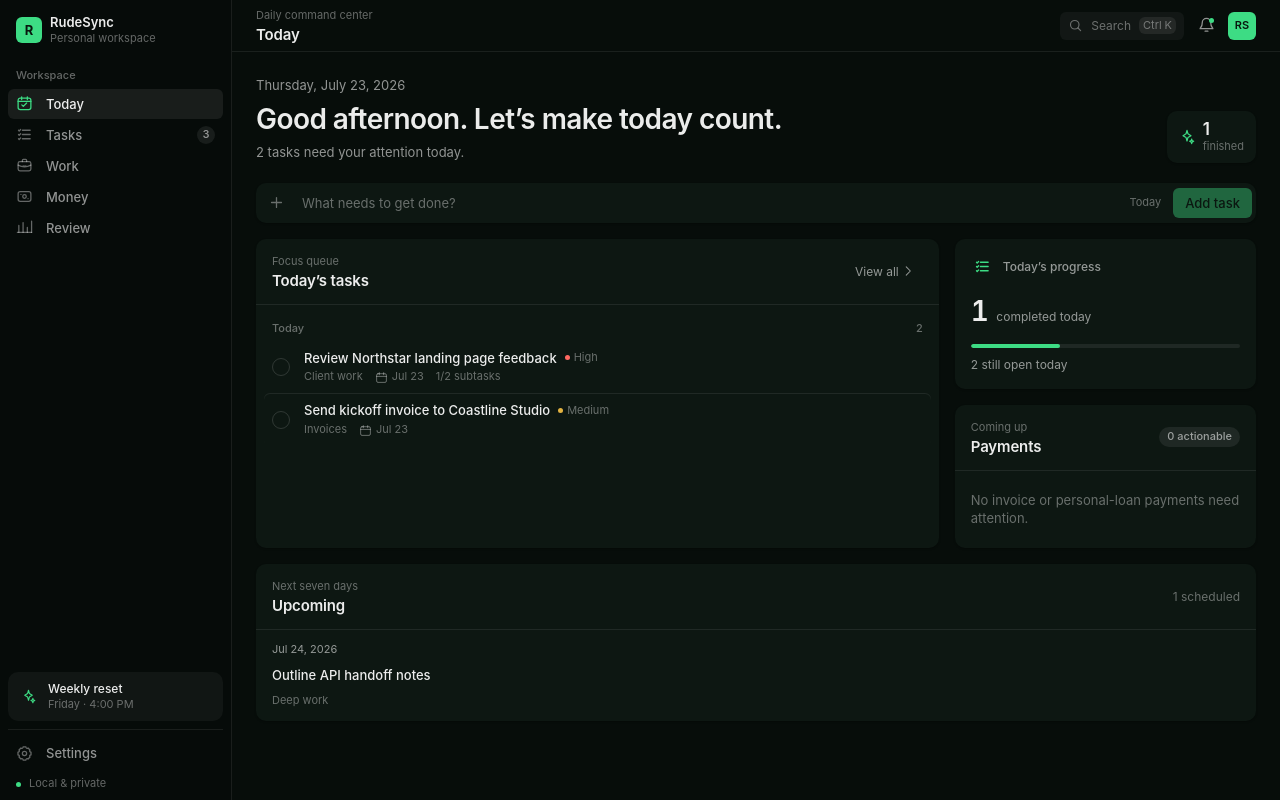
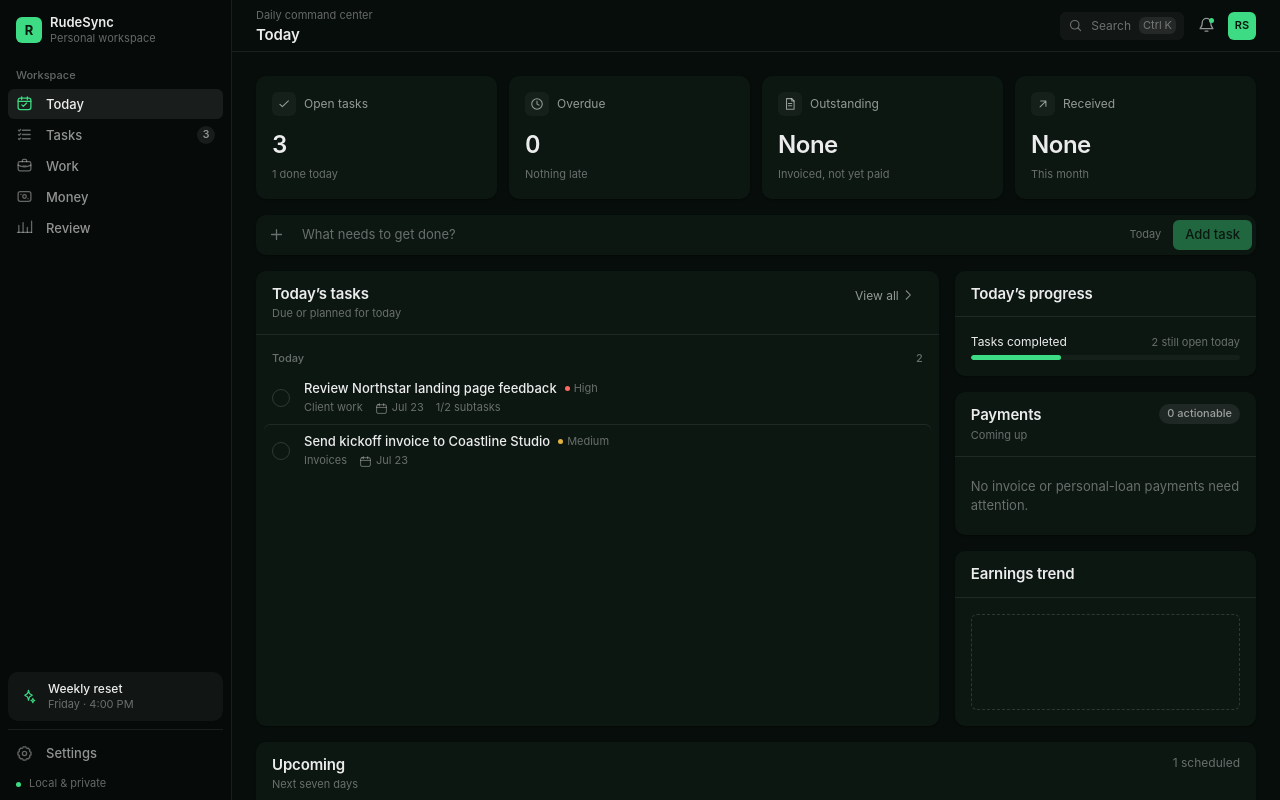
Before and after one commit to muyu0703/RudeSync, a Svelte app: page / in a window 1280 px wide. Built offline with nearby package versions, Linux system fonts and the light colour scheme.

Commit message:
feat(ui): rebuild Today as a dashboard

```diff
--- a/src/App.svelte
+++ b/src/App.svelte
@@ -1,7 +1,12 @@
 <script lang="ts">
   import { onMount, tick } from "svelte";
+  import Card from "./lib/components/Card.svelte";
   import Icon from "./lib/components/Icon.svelte";
+  import MeterBar from "./lib/components/MeterBar.svelte";
+  import SectionHeader from "./lib/components/SectionHeader.svelte";
   import Sidebar from "./lib/components/Sidebar.svelte";
+  import StatCard from "./lib/components/StatCard.svelte";
+  import StatRow from "./lib/components/StatRow.svelte";
   import TaskRow from "./lib/components/TaskRow.svelte";
   import MoneyView from "./lib/features/money/MoneyView.svelte";
   import { handleInvoiceExport as exportInvoice } from "./lib/features/money/invoiceExport";
@@ -41,6 +46,14 @@
   } from "./lib/services/taskSync.ts";
   import type { AppSection, Task } from "./lib/types";
   import type { InvoiceExportDetail } from "./lib/features/money/types";
+  import {
+    openTaskCount,
+    completedTodayCount,
+    overdueTaskCount,
+    overdueInvoiceCount,
+    outstandingByCurrency,
+    receivedInMonth,
+  } from "./lib/features/dashboard/stats.ts";
 
   type TaskFilter =
     | "all"
@@ -156,6 +169,11 @@
       )
       .map((installment) => ({ loan, installment })),
   );
+  $: statOpen = openTaskCount(tasks);
+  $: statDoneToday = completedTodayCount(tasks, todayIso);
+  $: statOverdue = overdueTaskCount(tasks, todayIso) + overdueInvoiceCount(reviewInvoices, todayIso);
+  $: statOutstanding = outstandingByCurrency(reviewInvoices);
+  $: statReceived = receivedInMonth(reviewInvoices, todayIso);
   $: filteredTasks = tasks
     .filter((task) => {
       if (taskFilter === "today") return todayTasks.some((item) => item.id === task.id);
@@ -190,15 +208,6 @@
     settings: { eyebrow: "Your workspace", title: "Settings" },
   };
 
-  function longDate(date = new Date()): string {
-    return new Intl.DateTimeFormat("en-US", {
-      weekday: "long",
-      month: "long",
-      day: "numeric",
-      year: "numeric",
-    }).format(date);
-  }
-
   function displayDate(value: string): string {
     const date = new Date(`${value.slice(0, 10)}T12:00:00`);
     if (Number.isNaN(date.getTime())) return value;
@@ -215,13 +224,6 @@
       day: "numeric",
       year: "numeric",
     }).format(date);
-  }
-
-  function greeting(): string {
-    const hour = new Date().getHours();
-    if (hour < 12) return "Good morning";
-    if (hour < 18) return "Good afternoon";
-    return "Good evening";
   }
 
   function localDayFromTimestamp(value: string): string {
@@ -286,6 +288,22 @@
     } catch {
       return `${currency} ${(minor / 100).toFixed(2)}`;
     }
+  }
+
+  function formatStatMoney(entry: { currency: string; amountMinor: number }): string {
+    return new Intl.NumberFormat("en-US", {
+      style: "currency",
+      currency: entry.currency,
+      minimumFractionDigits: 2,
+      maximumFractionDigits: 2,
+    }).format(entry.amountMinor / 100);
+  }
+
+  function extraCurrencies(entries: Array<{ currency: string; amountMinor: number }>): string {
+    return entries
+      .slice(1)
+      .map((entry) => formatStatMoney(entry))
+      .join(" · ");
   }
 
   async function loadTasks(): Promise<void> {
@@ -666,23 +684,36 @@
 
     <div class="content-scroll">
       {#if active === "today"}
-        <section class="today-intro">
-          <div>
-            <span class="date-line">{longDate()}</span>
-            <h2>{greeting()}. Let’s make today count.</h2>
-            <p>
-              {overdueTasks.length
-                ? `${overdueTasks.length} overdue and ${todayTasks.length} planned for today.`
-                : todayTasks.length
-                  ? `${todayTasks.length} ${todayTasks.length === 1 ? "task needs" : "tasks need"} your attention today.`
-                : "Your slate is clear. Capture the next useful thing."}
-            </p>
-          </div>
-          <div class="streak-chip">
-            <Icon name="spark" size={16} />
-            <div><strong>{completedTasks.length}</strong><span>finished</span></div>
-          </div>
-        </section>
+        <StatRow>
+          <StatCard
+            icon="check"
+            label="Open tasks"
+            value={String(statOpen)}
+            detail={`${statDoneToday} done today`}
+            tone="neutral"
+          />
+          <StatCard
+            icon="clock"
+            label="Overdue"
+            value={String(statOverdue)}
+            detail={statOverdue === 0 ? "Nothing late" : "Tasks and invoices"}
+            tone={statOverdue > 0 ? "danger" : "neutral"}
+          />
+          <StatCard
+            icon="invoice"
+            label="Outstanding"
+            value={statOutstanding.length ? formatStatMoney(statOutstanding[0]) : "None"}
+            detail={statOutstanding.length > 1 ? extraCurrencies(statOutstanding) : "Invoiced, not yet paid"}
+            tone={statOutstanding.length ? "warning" : "neutral"}
+          />
+          <StatCard
+            icon="arrow-up-right"
+            label="Received"
+            value={statReceived.length ? formatStatMoney(statReceived[0]) : "None"}
+            detail={statReceived.length > 1 ? extraCurrencies(statReceived) : "This month"}
+            tone={statReceived.length ? "positive" : "neutral"}
+          />
+        </StatRow>
 
         <form class="quick-add" on:submit|preventDefault={createQuickTask}>
           <span class="quick-plus"><Icon name="plus" size={17} /></span>
@@ -701,13 +732,14 @@
         </form>
 
         <div class="today-grid">
-          <section class="panel task-panel">
-            <div class="panel-header">
-              <div><span class="panel-kicker">Focus queue</span><h3>Today’s tasks</h3></div>
+          <Card padded={false}>
+            <SectionHeader slot="header" title="Today’s tasks" subtext="Due or planned for today">
+              <svelte:fragment slot="actions">
                 <button class="text-button" type="button" on:click={() => (active = "tasks")}>
                   View all <Icon name="chevron-right" size={14} />
                 </button>
-            </div>
+              </svelte:fragment>
+            </SectionHeader>
             {#if loading}
               <div class="skeleton-list" aria-label="Loading tasks"><span></span><span></span><span></span></div>
             {:else if overdueTasks.length || todayTasks.length}
@@ -735,26 +767,26 @@
                 <div><strong>Nothing urgent</strong><p>Add a task above or plan something in Upcoming.</p></div>
               </div>
             {/if}
-          </section>
+          </Card>
 
           <aside class="side-stack">
-            <section class="panel metric-panel">
-              <div class="metric-heading">
-                <span class="metric-icon green"><Icon name="tasks" size={17} /></span>
-                <span>Today’s progress</span>
-              </div>
-              <div class="metric-value"><strong>{completedToday.length}</strong><span>completed today</span></div>
-              <div class="progress-track">
-                <i style={`width: ${todayProgressTotal ? Math.round((completedToday.length / todayProgressTotal) * 100) : 0}%`}></i>
-              </div>
-              <p>{todayTasks.length} still open today</p>
-            </section>
+            <Card>
+              <SectionHeader slot="header" title="Today’s progress" />
+              <MeterBar
+                label="Tasks completed"
+                value={completedToday.length}
+                max={todayProgressTotal}
+                detail={`${todayTasks.length} still open today`}
+                tone="positive"
+              />
+            </Card>
 
-            <section class="panel attention-panel">
-              <div class="panel-header small">
-                <div><span class="panel-kicker">Coming up</span><h3>Payments</h3></div>
+            <Card padded={false}>
+              <SectionHeader slot="header" title="Payments" subtext="Coming up">
+                <svelte:fragment slot="actions">
                   <span class="soft-badge">{actionableInvoiceDues.length + actionableLoanDues.length} actionable</span>
-              </div>
+                </svelte:fragment>
+              </SectionHeader>
               {#each actionableLoanDues.slice(0, 3) as item (item.installment.id)}
                 <div class:overdue={item.installment.dueDate < todayIso} class="attention-item">
                   <span class="attention-icon amber"><Icon name="loan" size={16} /></span>
@@ -776,15 +808,22 @@
               {#if !actionableLoanDues.length && !actionableInvoiceDues.length}
                 <div class="empty-inline">No invoice or personal-loan payments need attention.</div>
               {/if}
-            </section>
+            </Card>
+
+            <Card>
+              <SectionHeader slot="header" title="Earnings trend" />
+              <div class="chart-slot" aria-hidden="true"></div>
+            </Card>
           </aside>
         </div>
 
-        <section class="panel upcoming-panel">
-          <div class="panel-header">
-            <div><span class="panel-kicker">Next seven days</span><h3>Upcoming</h3></div>
+        <div class="upcoming-panel">
+          <Card padded={false}>
+            <SectionHeader slot="header" title="Upcoming" subtext="Next seven days">
+              <svelte:fragment slot="actions">
                 <span class="count-label">{nextSevenTasks.length} scheduled</span>
-          </div>
+              </svelte:fragment>
+            </SectionHeader>
             {#if nextSevenTasks.length}
               <div class="upcoming-strip">
                 {#each nextSevenTasks.slice(0, 4) as task (task.id)}
@@ -795,7 +834,8 @@
                 {/each}
               </div>
             {:else}<div class="empty-inline">No tasks are scheduled yet.</div>{/if}
-        </section>
+          </Card>
+        </div>
       {:else if active === "tasks"}
         <section class="section-toolbar">
           <div class="segmented" aria-label="Task filters">
--- a/src/app.css
+++ b/src/app.css
@@ -150,7 +150,6 @@ button:disabled { cursor: default; opacity: 0.4; }
 .inline-search input:focus-visible { outline: none; }
 
 /* Numerals line up in columns. */
-.metric-value strong,
 .summary-card strong,
 .review-score strong,
 .nav-count,
@@ -406,40 +405,24 @@ kbd {
    Today
    ============================================================= */
 
-.today-intro {
-  display: flex;
-  align-items: flex-end;
-  justify-content: space-between;
-  gap: var(--space-6);
-  max-width: 1120px;
-  margin: 0 auto var(--space-5);
-}
-.date-line { color: var(--text-secondary); font-size: var(--text-13); }
-.today-intro h2, .review-hero h2 {
+.review-hero h2 {
   margin: var(--space-1) 0 var(--space-1);
   font-size: var(--text-28);
   font-weight: var(--weight-semibold);
   letter-spacing: -0.02em;
 }
-.today-intro p, .review-hero p, .feature-panel p {
+.review-hero p, .feature-panel p {
   color: var(--text-secondary);
   font-size: var(--text-13);
   line-height: 1.5;
 }
 
-.streak-chip {
-  display: flex;
-  align-items: center;
-  gap: var(--space-2);
-  padding: var(--space-2) var(--space-3);
-  color: var(--accent);
-  background: var(--surface-content);
-  border-radius: var(--radius-panel);
-  box-shadow: var(--shadow-raised);
+/* Reserved for Cycle 2. Renders as a quiet empty region, never a broken chart. */
+.chart-slot {
+  height: 96px;
+  border: 1px dashed var(--separator-strong);
+  border-radius: var(--radius-control);
 }
-.streak-chip div { display: flex; flex-direction: column; }
-.streak-chip strong { color: var(--text-primary); font-size: var(--text-17); line-height: 1.2; }
-.streak-chip span { color: var(--text-tertiary); font-size: var(--text-11); text-transform: none; }
 
 .quick-add {
   display: grid;
@@ -556,36 +539,15 @@ kbd {
 .task-group-heading b { font-size: var(--text-11); font-weight: var(--weight-medium); }
 
 .side-stack { display: grid; gap: var(--space-4); }
-.metric-panel { padding: var(--space-4); }
-.metric-heading {
-  display: flex;
-  align-items: center;
-  gap: var(--space-2);
-  color: var(--text-secondary);
-  font-size: var(--text-12);
-  font-weight: var(--weight-medium);
-}
-.metric-icon, .attention-icon {
+.attention-icon {
   display: grid;
   width: 24px;
   height: 24px;
   place-items: center;
   border-radius: var(--radius-control);
 }
-.metric-icon.green, .attention-icon.green { color: var(--accent); }
+.attention-icon.green { color: var(--accent); }
 .attention-icon.amber { color: var(--amber); }
-.metric-value { display: flex; align-items: baseline; gap: var(--space-2); margin-top: var(--space-3); }
-.metric-value strong { font-size: var(--text-28); font-weight: var(--weight-semibold); letter-spacing: -0.02em; }
-.metric-value span, .metric-panel p { color: var(--text-secondary); font-size: var(--text-12); }
-.progress-track {
-  height: 4px;
-  margin-top: var(--space-3);
-  overflow: hidden;
-  background: var(--surface-active);
-  border-radius: var(--radius-pill);
-}
-.progress-track i { display: block; height: 100%; background: var(--accent); border-radius: inherit; transition: width var(--duration) var(--ease); }
-.metric-panel p { margin-top: var(--space-2); }
 
 .soft-badge, .status-pill {
   padding: 2px var(--space-2);
@@ -900,7 +862,6 @@ kbd {
 @media (max-width: 780px) {
   .topbar, .content-scroll { padding-right: var(--space-4); padding-left: var(--space-4); }
   .search-trigger span, .search-trigger kbd { display: none; }
-  .today-intro { align-items: flex-start; }
   .quick-hint { display: none; }
   .quick-add { grid-template-columns: 20px minmax(0, 1fr) auto; }
   .summary-grid.three, .feature-grid, .money-grid, .settings-grid { grid-template-columns: 1fr; }
```
Lines whose indentation alone changed are shown as unchanged.
